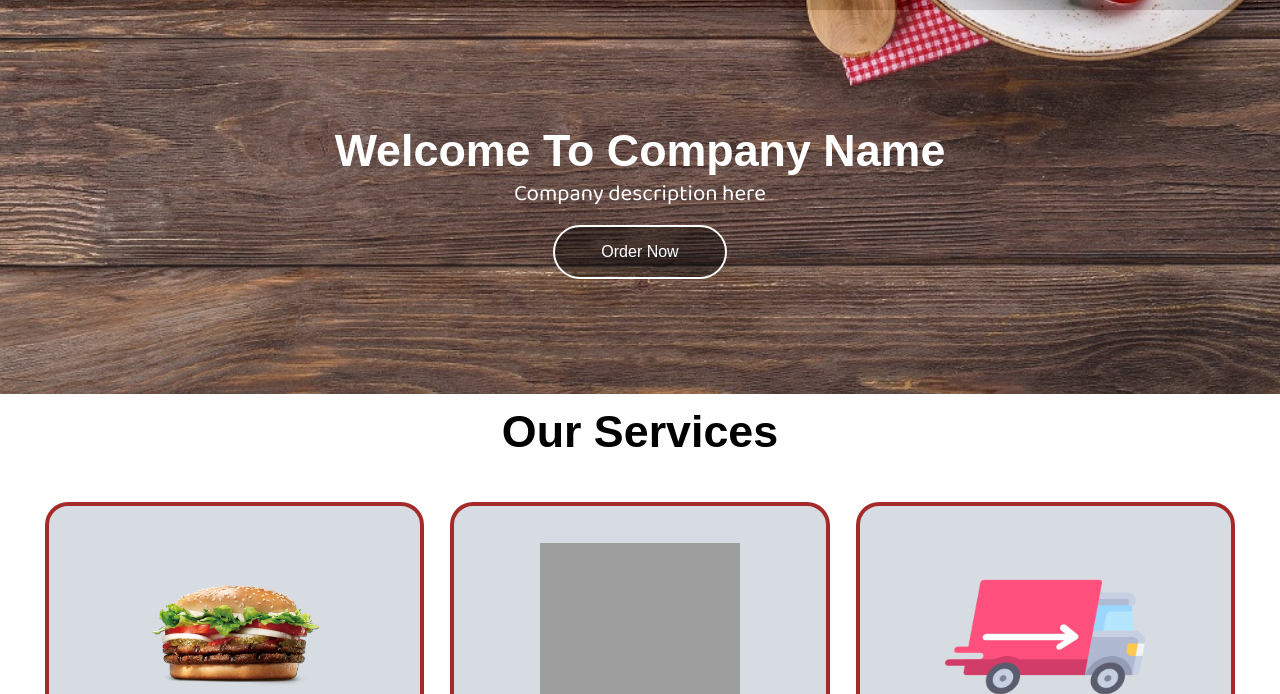
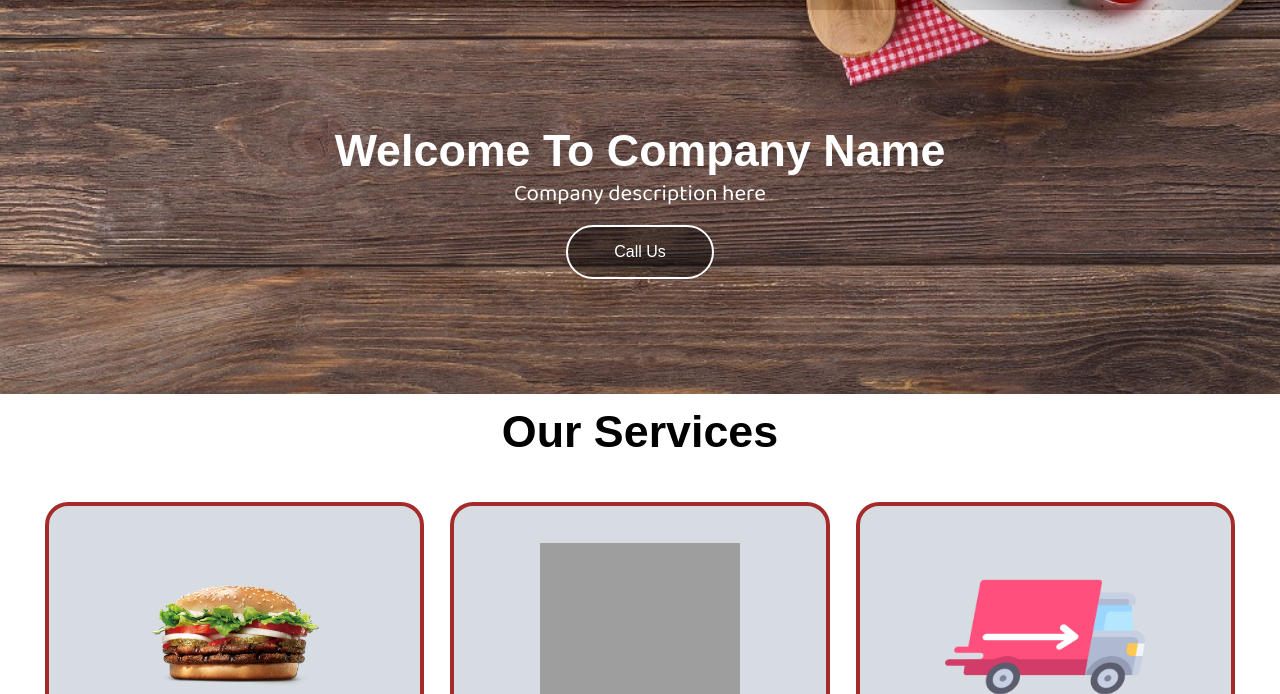
Before and after one commit to Ashu21052002/food_delivery, a plain HTML site: page index.html in a window 1280 px wide. Shown: the part 106-800 px from the top of the page. Drawn offline with Linux system fonts and the light colour scheme; grey boxes are pictures that could not be loaded; a web font is replaced by a local one.

Commit message:
do some changes in design and added call us option in html

```diff
--- a/css/phone.css
+++ b/css/phone.css
@@ -79,8 +79,12 @@
     font-size: 1.4rem;
 }
 .btn{
+
+    padding: 4px 4px;
+}
+
+.btn a{
     font-size: .92rem;
-    padding: 4px 4px;
 }
 
     .special {
--- a/css/style.css
+++ b/css/style.css
@@ -275,3 +275,8 @@ footer{
 .compname{
     font-size: .87rem;
 }
+.btn a{
+    text-decoration: none;
+    font-style: none;
+    color: white;
+}
--- a/index.html
+++ b/index.html
@@ -62,7 +62,8 @@
       <p class="homepara center white">
         Company description here
       </p>
-      <button class="btn">Order Now</button>
+      <!-- add your phone number here  -->
+      <button class="btn"><a href="tel:123456789">Call Us</a></button>
     </section>
 
     <!-- service-container -->
```
Also changed, not shown: 1 other file.
